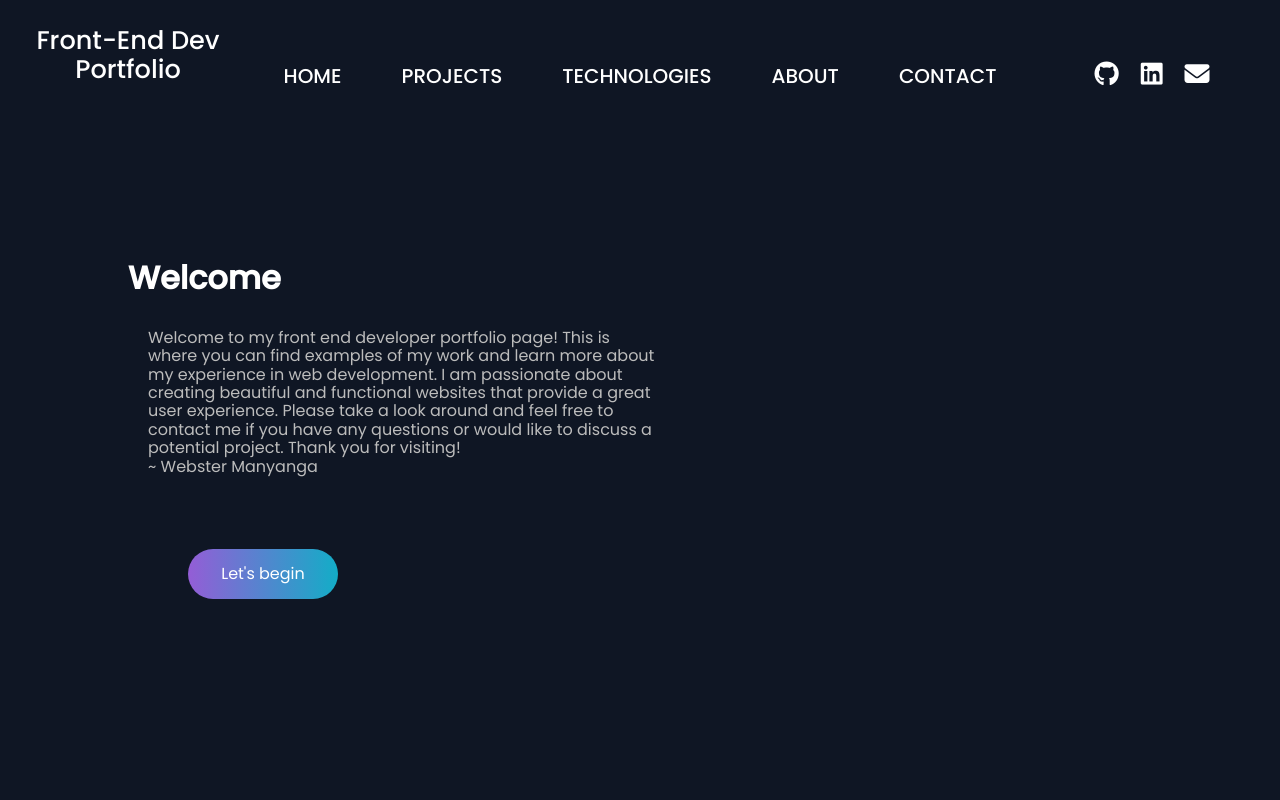
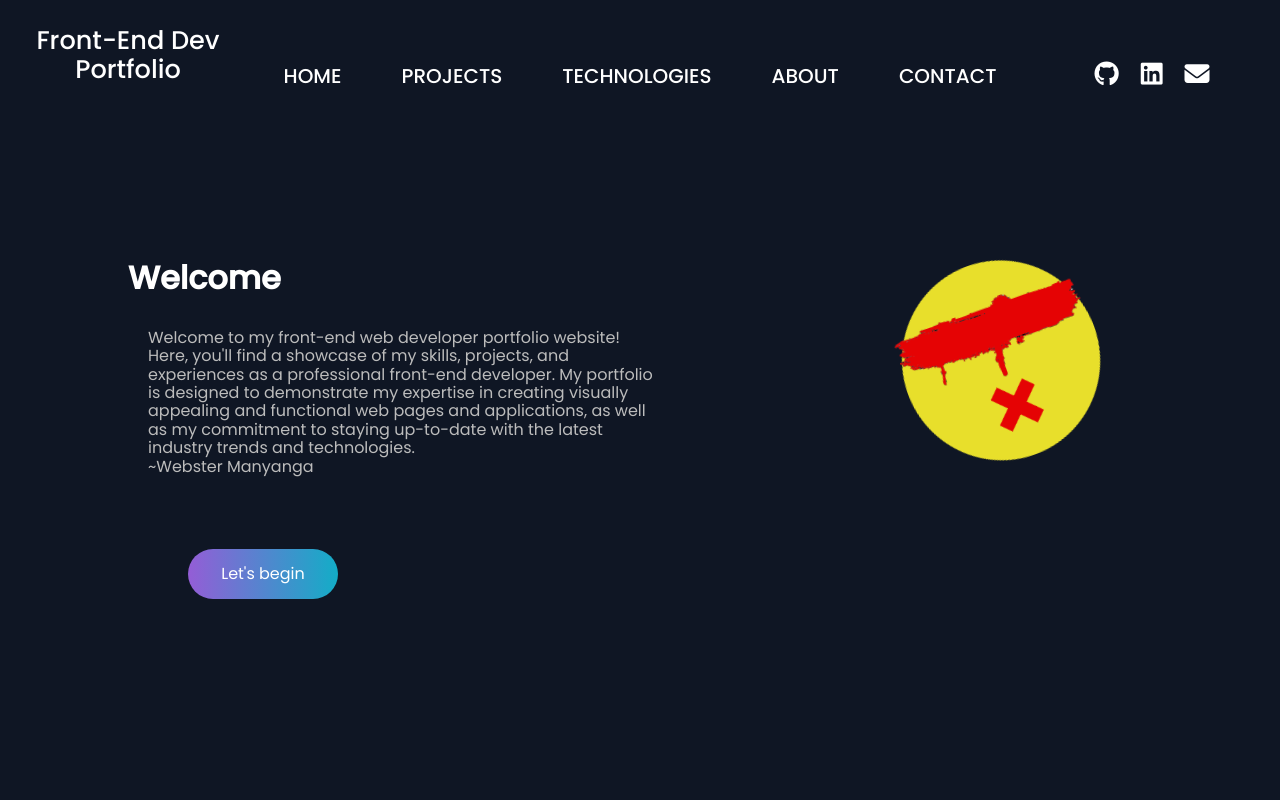
Before and after one commit to WebsterManyanga/Portfolio-Page, a React (Create React App) app in the folder react-app/: page / in a window 1280 px wide. Shown: the top 800 px of the page. Built offline with nearby package versions, Linux system fonts and the light colour scheme.

Commit message:
added logo

```diff
--- a/react-app/src/components/Header/Header.css
+++ b/react-app/src/components/Header/Header.css
@@ -20,6 +20,7 @@ header {
 
 .top-nav {
   position: fixed;
+  z-index: 2;
   display: grid;
   grid-template-columns: 20% 60% 20%;
   align-items: baseline;
@@ -31,6 +32,7 @@ header {
   background-color: #0f1624;
 
 }
+
 
 
 .top-nav__title {
--- a/react-app/src/components/Main/Main.css
+++ b/react-app/src/components/Main/Main.css
@@ -7,6 +7,7 @@ flex-direction: column;
 padding-top: 100px;
 width: 80%;
 margin: 0 auto;
+position: relative;
 }
 
 
@@ -44,7 +45,31 @@ transition: transform 0.3s;
 transform: scale(1.1);
 }
 
-@media screen and (max-width: 768px) {
+.introduction__logo{
+  position: absolute;
+  width: 200px;
+  height: auto;
+  right: 50px;
+  opacity: 0.9;
+  transition: opacity 0.3s;
+  animation: logoSpin 3s linear infinite alternate;
+}
+
+.introduction__logo:hover {
+  opacity: 1;
+}
+
+@keyframes logoSpin {
+  from {
+    transform: rotate(-20deg);
+  }
+
+  to {
+    transform: rotate(20deg);
+  }
+}
+
+@media screen and (max-width: 1110px) {
 
 .introduction {
   height: 100vh;
@@ -52,6 +77,10 @@ transform: scale(1.1);
 
 .introduction p {
   width: 90%;
+}
+
+.introduction__logo {
+  display: none;
 }
 }
 
--- a/react-app/src/components/Main/Main.tsx
+++ b/react-app/src/components/Main/Main.tsx
@@ -4,6 +4,7 @@ import LibraryFormPreview from '../../images/library-form-preview.jpg';
 import EminemTributePreview from '../../images/eminem-tribute-preview.jpg';
 import PortfolioPreview from '../../images/portfolio-page-preview.jpg';
 import LittleLemonPreview from '../../images/little-lemon.jpg';
+import Logo from '../../images/logo.png';
 
 export default function Main() {
   return (
@@ -12,9 +13,9 @@ export default function Main() {
       <h1>Welcome
       </h1>
       <p>
-        Welcome to my front end developer portfolio page! This is where you can find examples of my work and learn more about my experience in web development. I am passionate about creating beautiful and functional websites that provide a great user experience. Please take a look around and feel free to contact me if you have any questions or would like to discuss a potential project. Thank you for visiting! <br />~ Webster Manyanga
-      </p>
+      Welcome to my front-end web developer portfolio website! Here, you'll find a showcase of my skills, projects, and experiences as a professional front-end developer. My portfolio is designed to demonstrate my expertise in creating visually appealing and functional web pages and applications, as well as my commitment to staying up-to-date with the latest industry trends and technologies. <br /> ~Webster Manyanga </p>
       <a href="#projects" className="button-link">Let's begin</a>
+      <img src={Logo} className='introduction__logo'/>
     </section>
     <section className="main__section projects" id="projects">
       <h1>Projects</h1>
```
Also changed, not shown: react-app/src/images/logo.png (added), 1 other file (tests, documents, lock files or other folders).
